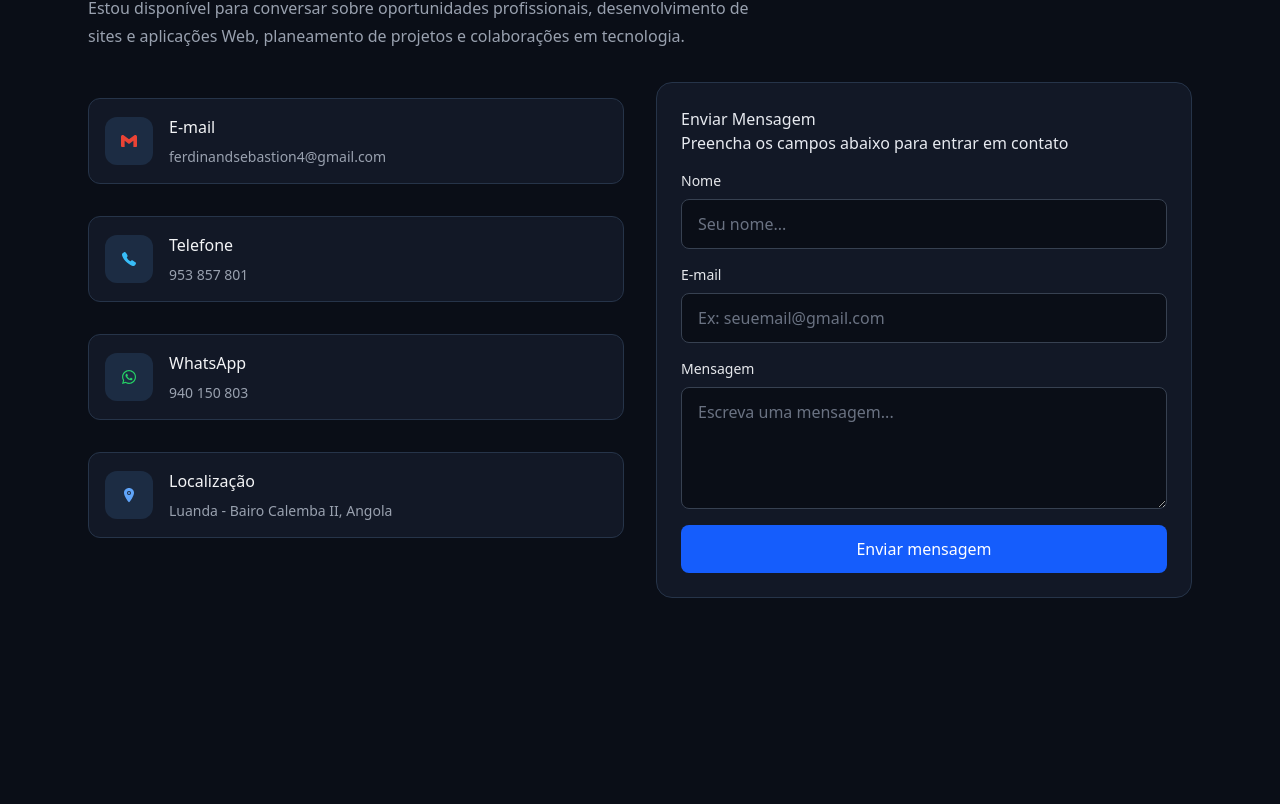
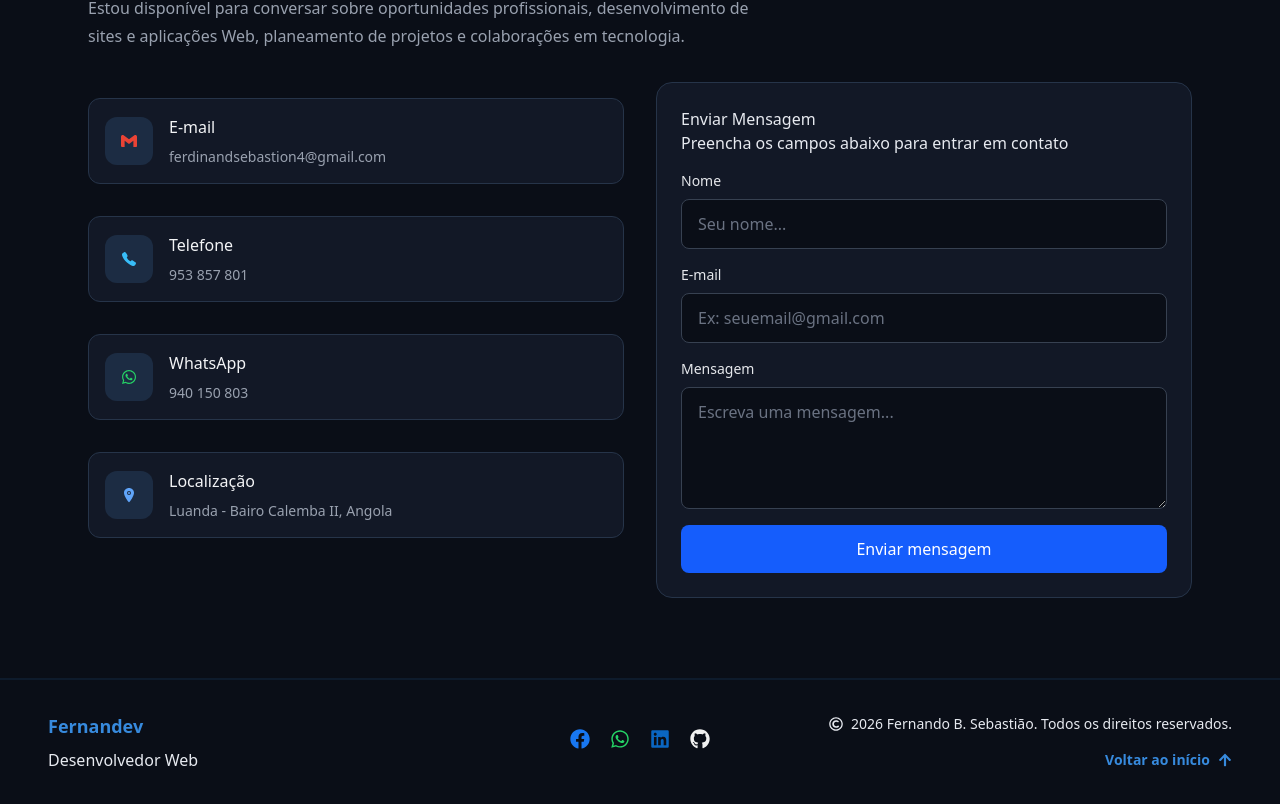
Before and after one commit to fernandev-tech/My-Portfolio, a Next.js app in the folder portfolio/: page / in a window 1280 px wide. Shown: the part 5144-5948 px from the top of the page. Before the commit the page ends 5822 px from the top, so only its background shows below. Built offline with nearby package versions, Linux system fonts and the light colour scheme.

Commit message:
Footer feito!

```diff
--- a/portfolio/src/app/layout.tsx
+++ b/portfolio/src/app/layout.tsx
@@ -3,6 +3,7 @@ import { Inter, JetBrains_Mono } from "next/font/google";
 import "./globals.css";
 import { Header } from "@/components/Header/Header";
 import { WhatsAppBubble } from "@/components/WhatsAppBubble";
+import { Footer } from "@/components/Footer/Footer";
 const inter = Inter({
   subsets: ["latin"],
   variable: "--font-inter",
@@ -29,6 +30,9 @@ export default function RootLayout({
         <Header />
         {children}
         <WhatsAppBubble />
+        <Footer />
+
+
       </body>
     </html>
   );
--- a/portfolio/src/components/Contacts/ContactForm.tsx
+++ b/portfolio/src/components/Contacts/ContactForm.tsx
@@ -1,3 +1,5 @@
+import { LuSend } from "react-icons/lu";
+
 type FormData = {
     label: string;
     htmlFor: string;
--- /dev/null
+++ b/portfolio/src/components/Footer/Footer.tsx
@@ -0,0 +1,108 @@
+
+import {
+  FaFacebook,
+  FaGithub,
+  FaLinkedin,
+  FaWhatsapp,
+  FaArrowUp,
+  FaRegCopyright,
+} from "react-icons/fa";
+
+import type { IconType } from "react-icons";
+
+type SocialLink = {
+  href: string;
+  label: string;
+  Icon: IconType;
+  color: string;
+};
+
+const socialLinks: SocialLink[] = [
+  {
+    href: "https://www.facebook.com/profile.php?id=100090174711865",
+    label: "Facebook",
+    Icon: FaFacebook,
+    color: "#1877F2",
+  },
+  {
+    href: "https://wa.me/244940150803",
+    label: "WhatsApp",
+    Icon: FaWhatsapp,
+    color: "#25D366",
+  },
+  {
+    href: "https://linkedin.com/fernandobsebastiao",
+    label: "LinkedIn",
+    Icon: FaLinkedin,
+    color: "#0A66C2",
+  },
+  {
+    href: "https://github.com/fernandev-tech",
+    label: "GitHub",
+    Icon: FaGithub,
+    color: "#F0F0F0",
+  },
+];
+
+export function Footer() {
+  const currentYear = new Date().getFullYear();
+
+  return (
+    <footer className="flex flex-col items-center gap-6 border-t-2 border-accent/10 bg-primary px-4 py-8 font-mono md:grid md:grid-cols-[1fr_auto_1fr] md:gap-8 md:px-8 lg:px-12">
+      {/* Marca */}
+      <div className="flex flex-col items-center gap-2 md:items-start">
+        <h2 className="text-lg font-bold text-[#378add]">
+          Fernandev
+        </h2>
+
+        <p className="text-muted-foreground">
+          Desenvolvedor Web
+        </p>
+      </div>
+
+      {/* Redes sociais */}
+      <nav
+        aria-label="Redes sociais"
+        className="justify-self-center"
+      >
+        <ul className="flex items-center justify-center gap-5">
+          {socialLinks.map(({ href, label, Icon, color }) => (
+            <li key={href}>
+              <a
+                href={href}
+                target="_blank"
+                rel="noopener noreferrer"
+                aria-label={label}
+                className="inline-flex items-center justify-center transition-transform duration-200 hover:scale-110"
+              >
+                <Icon
+                  aria-hidden="true"
+                  className="text-xl"
+                  style={{ color }}
+                />
+              </a>
+            </li>
+          ))}
+        </ul>
+      </nav>
+
+      {/* Copyright e navegação */}
+      <div className="flex flex-col items-center gap-4 text-center md:items-end md:text-right">
+        <p className="flex items-center justify-center gap-2 text-sm text-muted-foreground md:justify-end">
+          <FaRegCopyright aria-hidden="true" className="shrink-0" />
+          <span>
+            {currentYear} Fernando B. Sebastião. Todos os direitos reservados.
+          </span>
+        </p>
+
+        <a
+          className="flex items-center justify-center gap-2 text-sm font-semibold text-accent transition-colors hover:text-white"
+          href="#top"
+        >
+          Voltar ao início
+          <FaArrowUp aria-hidden="true" />
+        </a>
+      </div>
+    </footer>
+  );
+}
```
